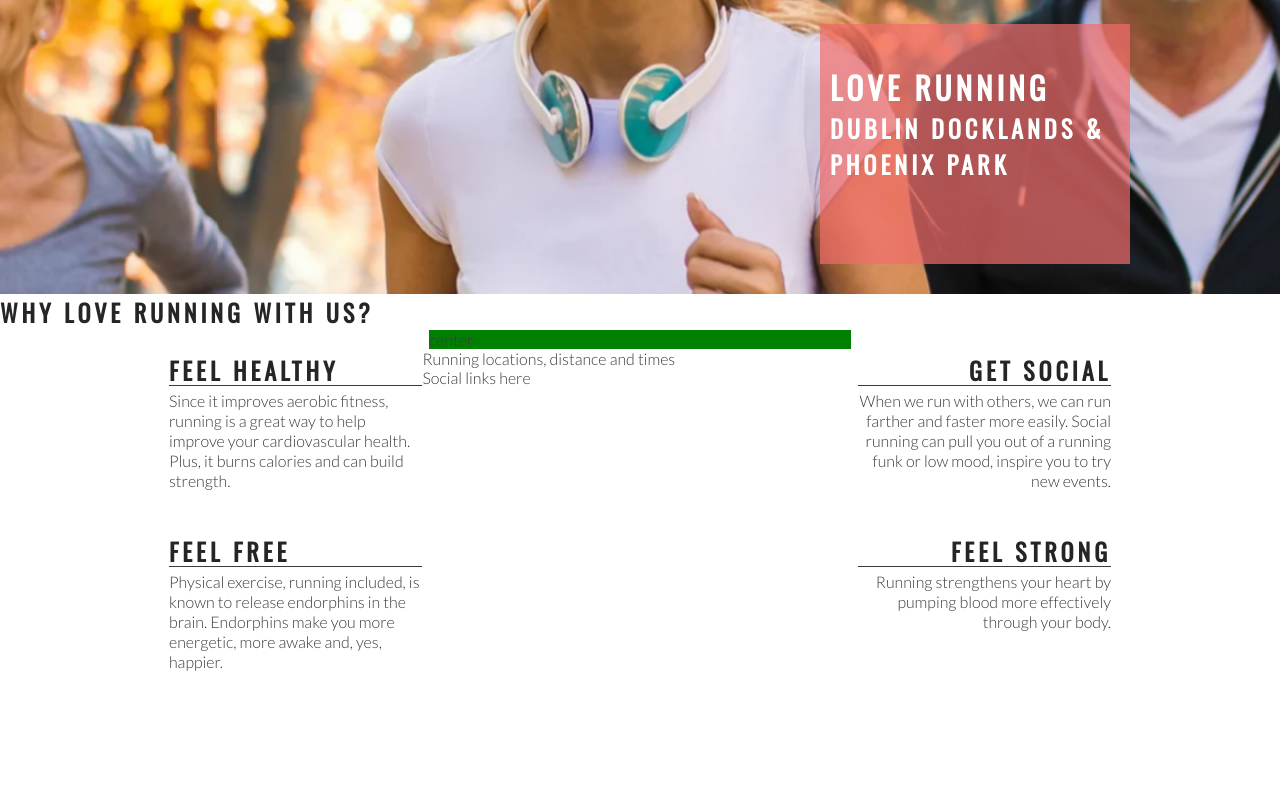
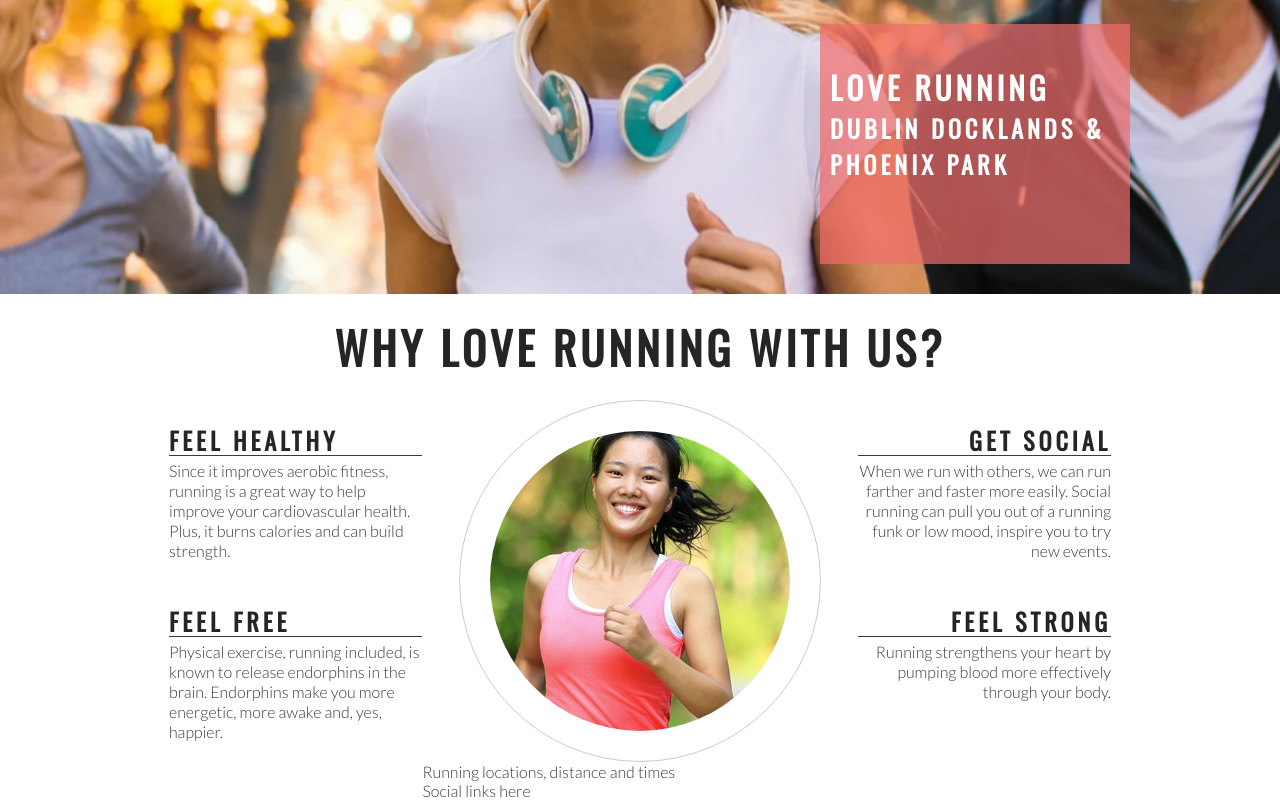
Before and after one commit to BeckySkel/love-running, a plain HTML site: page index.html in a window 1280 px wide. Shown: the part 381-1181 px from the top of the page. Before the commit the page ends 1103 px from the top, so only its background shows below. Drawn offline with nearby package versions, Linux system fonts and the light colour scheme.

Commit message:
Add club ethos central image and style into a circle

```diff
--- a/assets/css/style.css
+++ b/assets/css/style.css
@@ -132,7 +132,6 @@ h1, h2 {
 #center-about {
     width: 33%;
     margin: 0 auto;
-    background-color: green;
 }
 
 hr {
@@ -164,3 +163,24 @@ hr {
 .right-about-heading p {
     text-align: right;
 }
+
+#welcome {
+    text-align: center;
+    margin: 20px 0;
+    font-size: 280%;
+}
+
+#circle-container {
+    height: 300px;
+    width: 300px;
+    padding: 30px;
+    border: 1px solid #ccc;
+    border-radius: 50%;
+    margin: 0 auto;
+}
+
+#circle-cover-bg {
+    background: url('../images/ethos-center-image.jpg') no-repeat center center;
+    height: 100%;
+    border-radius: 50%;
+}
--- a/index.html
+++ b/index.html
@@ -42,7 +42,7 @@
         </div>
     </section>
     <section id="club-ehtos">
-        <h1>Why Love Running With Us?</h1>
+        <h1 id="welcome">Why Love Running With Us?</h1>
         <div id="left-about">
             <div class="left-about-heading">
                 <h2>Feel Healthy</h2>
@@ -75,7 +75,11 @@
                 </p>
             </div>
         </div>
-        <div id="center-about">center</div>
+        <div id="center-about">
+            <div id="circle-container">
+                <div id="circle-cover-bg"></div>
+            </div>
+        </div>
     </section>
     <section>
         Running locations, distance and times
```
Also changed, not shown: assets/images/ethos-center-image.jpg (added).
